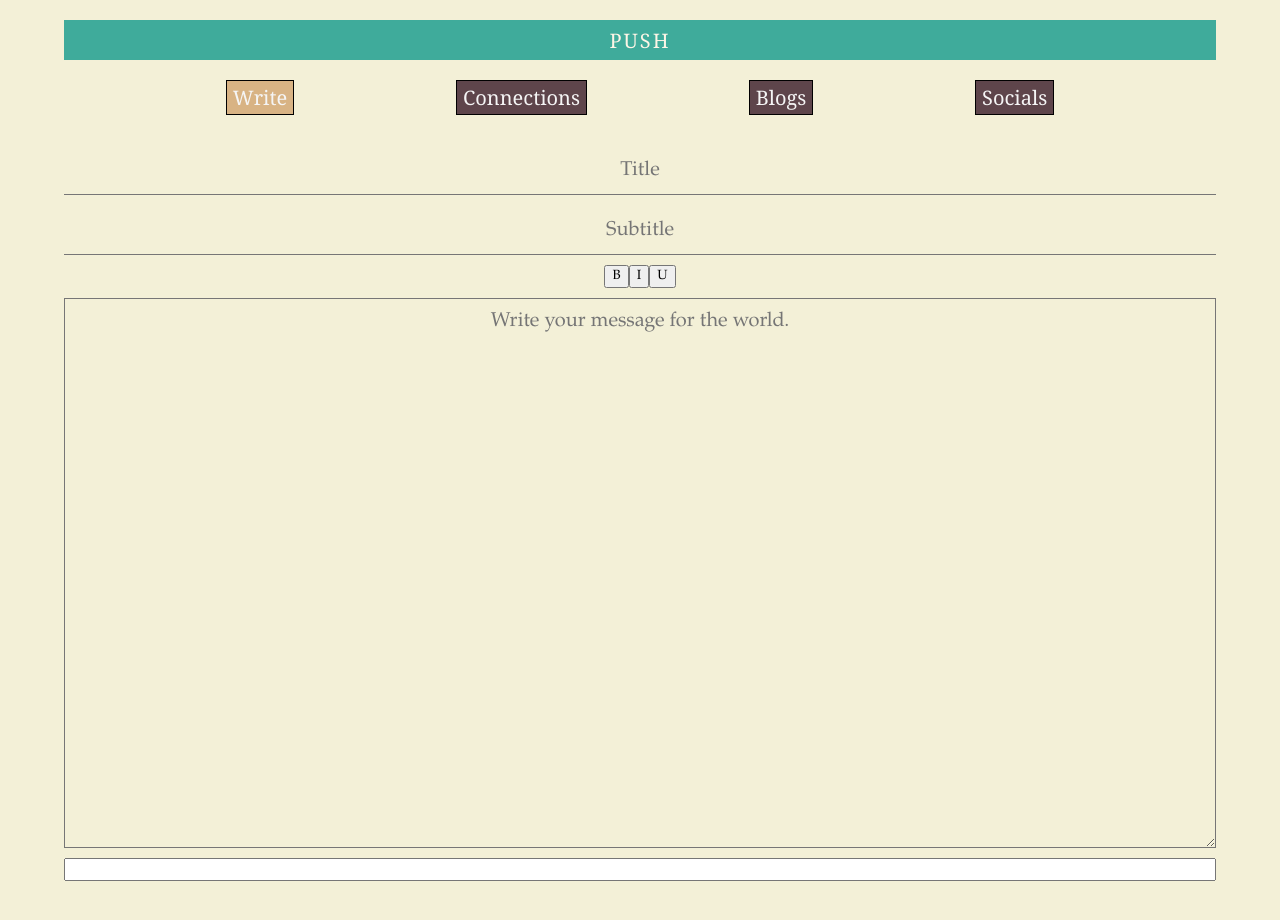
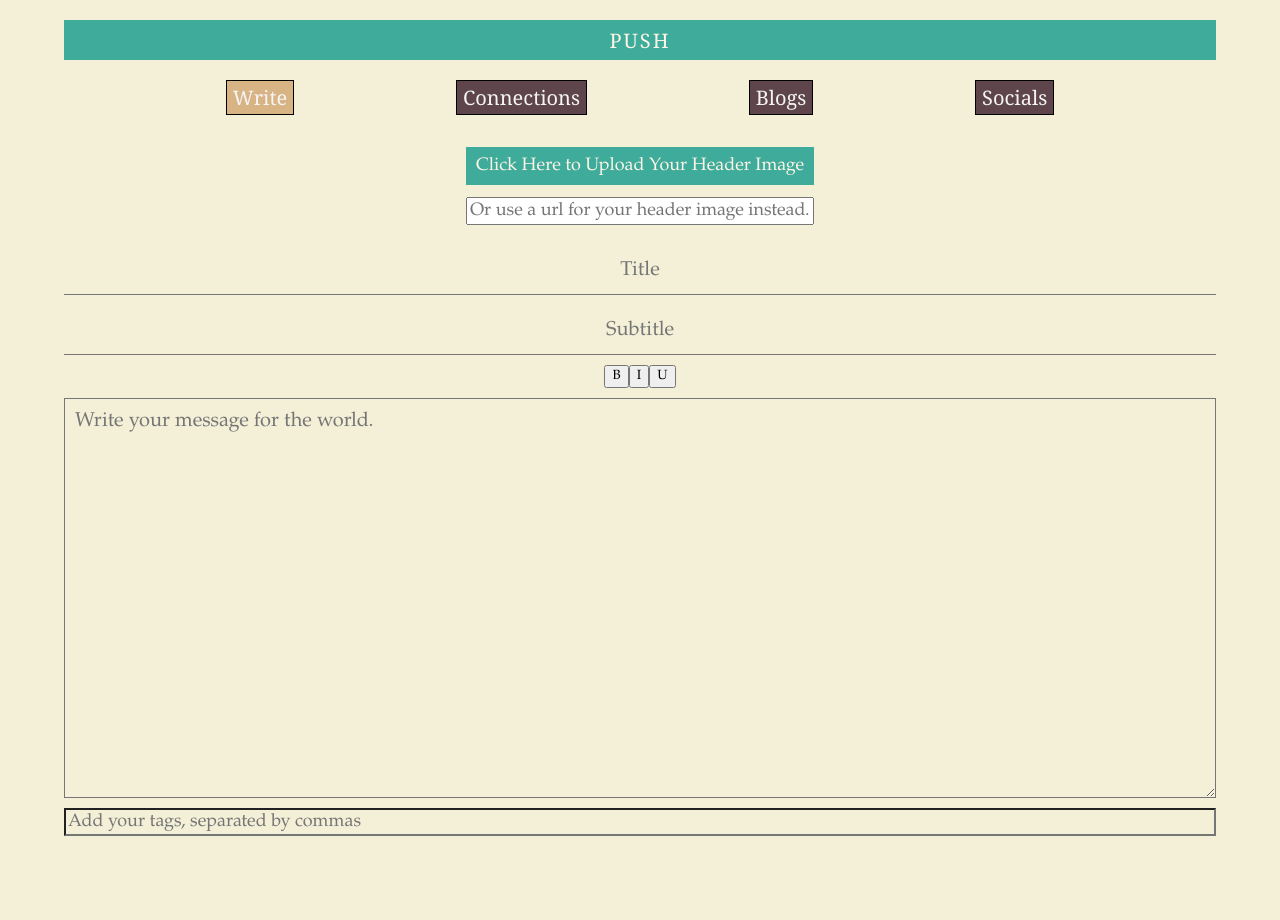
Before and after one commit to S3Prototype/onepush, a Next.js app: page / in a window 1280 px wide. Shown: the top 920 px of the page. After the commit the page ends 856 px from the top, so only its background shows below. Built offline with nearby package versions, Linux system fonts and the light colour scheme.

Commit message:
Added lots of features. Manually entering API keys works, tags work, the app will auto-generate your user id from your medium api key now, the first half of header image uploads works. Almost there!

```diff
--- a/components/Connections.tsx
+++ b/components/Connections.tsx
@@ -1,6 +1,18 @@
 import cStyles from '../styles/Connections.module.css'
+import {useRef, useEffect} from 'react'
 
-function Connections() {
+function Connections(props) {
+
+    const hashnodeRef = useRef('')
+    const devRef = useRef('')
+    const mediumRef = useRef('')
+
+    useEffect(()=>{
+        hashnodeRef.current.value = props.apiKeys.hashnode.current
+        devRef.current.value = props.apiKeys.dev.current
+        mediumRef.current.value = props.apiKeys.medium.current
+    }, [])
+
     return (
         <div className={cStyles.connections_container}>
 
@@ -10,19 +22,32 @@ function Connections() {
             <div className={cStyles.connection}>
                 <label htmlFor="hashnode_connection">Hashnode Key/Token:
                 </label>
-                <input className={cStyles.token_input} placeholder="Enter your hashnode API Key here." name="hashnode_connection" type="text"></input>
+                <input className={cStyles.token_input}
+                placeholder="Enter your hashnode API Key here." name="hashnode_connection"
+                ref={hashnodeRef}
+                onChange={(e)=>props.updateHashnodeKey(e.target.value)}
+                type="text">
+                </input>
             </div>
 
             <div className={cStyles.connection}>
                 <label htmlFor="dev_connection">DEV.to Key/Token:
                 </label>
-                <input className={cStyles.token_input} placeholder="Enter your DEV API Key here." name="dev_connection" type="text"></input>
+                <input className={cStyles.token_input}
+                placeholder="Enter your DEV API Key here."
+                ref={devRef}
+                onChange={(e)=>props.updateDevKey(e.target.value)}
+                name="dev_connection" type="text"></input>
             </div>
 
             <div className={cStyles.connection}>
                 <label htmlFor="medium_connection">Medium Key/Token:
                 </label>
-                <input className={cStyles.token_input} placeholder="Enter your Medium API Key here." name="medium_connection" type="text"></input>
+                <input className={cStyles.token_input}
+                placeholder="Enter your Medium API Key here."
+                ref={mediumRef}
+                onChange={(e)=>props.updateMediumKey(e.target.value)}
+                name="medium_connection" type="text"></input>
             </div>
         </div>
     )
--- a/components/Write.tsx
+++ b/components/Write.tsx
@@ -1,31 +1,82 @@
 import write from '../styles/Write.module.css'
 import EditorButtons from '../components/EditorButtons'
+import {useEffect, useState, useRef} from 'react'
 
 export default function Write(props) {
+    const textRef = useRef('')
+    const titleRef = useRef('')
+    const subTitleRef = useRef('')
+    const tagRef = useRef('')
+    useEffect(()=>{
+        textRef.current.value = props.prev.text.current
+        titleRef.current.value = props.prev.title.current
+        subTitleRef.current.value = props.prev.subTitle.current
+        tagRef.current.value = props.prev.tags.current
+            //Tags are complicated, because the state stores
+            //an array, not a string. I think.
+    }, [])
+
+    const [previewImageSrc, setPreviewImageSrc] = useState('')
+
+    const imagePreviewRef = useRef('')
+
+    function loadFile(e) {
+        setPreviewImageSrc(URL.createObjectURL(e.target.files[0]));
+    }
+
+    function freeImageMemory(){
+        URL.revokeObjectURL(previewImageSrc)
+    }
+
+    function changeImageUpload(){
+        imagePreviewRef.current.click()
+    }
+
     return (
             <div className={write.editor_container}>
+                <div className={write.header_container}>
+                    <img className={write.previewImage} onLoad={freeImageMemory} src={previewImageSrc}  id="preview"></img>
+                    <form>
+                        <label onClick={changeImageUpload} className={write.image_upload_label} htmlFor="image_upload">Click Here to Upload Your Header Image
+                            <input className={write.image_upload_button} onChange={loadFile} type="file" ref={imagePreviewRef} id="imageUpload" name="image_upload" accept="image/*">
+                            </input>
+                        </label>
+                    </form>
+
+                    {/* <span className={write.upload_name}>{previewImageSrc}</span> */}
+
+                    <input className={write.url_preview} placeholder="Or use a url for your header image instead.">
+                    </input>
+                </div>
+
                 <label htmlFor="blogTitle"></label>
                 <input name="blogTitle" id="blogTitle" type="text"
                 className={write.title_input}
                 placeholder="Title"
                 onInput={(e)=>props.updateBlogTitle(e.target.value)}
+                ref={titleRef}
                 />
 
                 <input type="text" name="blogSubTitle"
                 className={write.title_input} id="blogSubTitle"
                 placeholder="Subtitle"
                 onChange={(e)=>props.updateBlogSubTitle(e.target.value)}
+                ref={subTitleRef}
                 />
 
                 <EditorButtons/>
 
                 <textarea className={write.blog_text_area}
-                placeholder="Write your message for the world."
-                onChange={(e)=>props.updateBlogText(e.target.value)}
-                ></textarea>
+                    placeholder="Write your message for the world."
+                    onChange={(e)=>props.updateBlogText(e.target.value)}
+                    ref={textRef}
+                >
+                </textarea>
 
                 <input type="text" className={write.tags} name="tags" id="tags"
-                onChange={(e)=>props.updateBlogTags(e.target.value)}
+                    ref={tagRef}
+                    placeholder="Add your tags, separated by commas"
+                    onChange={(e)=>props.updateBlogTags(e.target.value)}
                 />
             </div>
     )
--- a/pages/api/write_post.ts
+++ b/pages/api/write_post.ts
@@ -1,18 +1,38 @@
-import { write } from "node:fs"
+export default async (req, res) => {
 
-export default (req, res) => {
-    // writeToMedium(req.body)
-    // writeToDEV(req.body)
-    // writeToHashnode(req.body)
-    res.status(200).json({ name: 'It worked' })
+    const messages = []
+    if(req.body.hashnodeKey)
+        try{
+            messages.push( await writeToHashnode(req.body) )
+        } catch(error){
+            messages.push(error)
         }
 
-function writeToDEV(query){
+    if(req.body.mediumKey)
+        try{
+            messages.push( await writeToMedium(req.body) )
+        } catch(error){
+            messages.push(error)
+        }
+
+    if(req.body.devKey)
+        try{
+            messages.push( await writeToDev(req.body) )
+        } catch(error){
+            messages.push(error)
+        }
+
+    if(messages.length <= 0) messages.push("Error. For some reason, your blog did not post to any of the selected platforms.")
+
+    res.status(200).send(messages)
+}
+
+async function writeToDev(query){
     // console.log("DEV API", process.env.DEV_API_KEY)
     const myRequest = new Request(`https://dev.to/api/articles`, {
         method: 'POST',
         headers: {
-            'api-key': '',
+            'api-key': `${query.devKey}`,
             'Content-Type': 'application/json'
         },
         // mode: 'cors',
@@ -22,31 +42,51 @@ function writeToDEV(query){
                 title: query.blogTitle,
                 published: true,
                 body_markdown: query.blogText,
-                tags: [
-                "discuss",
-                "help"
-                ],
-                series: "Hello series"
+                tags: query.blogTags,
+                series: "Onepush Series"
             }
         })
       })
 
-      fetch(myRequest)
-      .then(res=>console.log("DEV Result", res))
-      .then(res=>console.log(res))
+      try{
+          const result =  await fetch(myRequest)
+          return result
+      } catch(error){
+          return error
+      }
 }
 
-function writeToMedium(query){
-    // query.tags = convertToHashNodeTags(query.tags)
+async function writeToMedium(query){
 
-    const myRequest = new Request(`https://api.medium.com/v1/users/${process.env.MEDIUM_USER_ID}/posts`, {
+    if(!query.medium_user_id){
+        try{
+            const userData = await fetch(`https://api.medium.com/v1/me`, {
+                method: 'GET',
+                headers: {
+                    'Content-Type': 'application/json',
+                    "Accept": "application/json",
+                    "Accept-Charset": "utf-8",
+                    "Host": "api.medium.com",
+                    'Authorization': `Bearer ${query.mediumKey}`
+                }
+            })
+
+            const responseData = await userData.json()
+            query.medium_user_id = responseData.data.id
+        } catch(error){
+            return error
+        }
+    }
+
+
+    const myRequest = new Request(`https://api.medium.com/v1/users/${query.medium_user_id}/posts`, {
         method: 'POST',
         headers: {
             'Content-Type': 'application/json',
             "Accept": "application/json",
             "Accept-Charset": "utf-8",
             "Host": "api.medium.com",
-            'Authorization': `Bearer ${process.env.MEDIUM_API_KEY}`
+            'Authorization': `Bearer ${query.mediumKey}`
         },
         mode: 'cors',
         cache: 'default',
@@ -55,43 +95,50 @@ function writeToMedium(query){
             contentFormat: "markdown",
             content: query.blogText,
             // canonicalUrl: `http://shaquilhansford.medium.com/posts/${query.blogTitle.replace(/\s/g, '-')}`,
-            tags: ["webdev", "tech", "buildinpublic"],
+            tags: query.blogTags,
             publishStatus: "public"
         })
     })
 
-      fetch(myRequest)
-      .then(res=>console.log(res))
-      .then(res=>console.log(res))
-
+    try{
+        const postRequest = await fetch(myRequest)
+        return await postRequest.json()
+    } catch(error){
+        console.log("Medium is breaking")
+        return error
+    }
 }
 
-function writeToHashnode(query){
-    fetch('https://api.hashnode.com', {
+async function writeToHashnode(query){
+    try{
+        const result = await fetch('https://api.hashnode.com', {
             method: 'POST',
             headers: {
                 'Content-Type': 'application/json',
-            'Authorization': "1c2592d7-b24a-40d4-b86a-4c06edcc2187"
+                'Authorization': `${query.hashnodeKey}`
             },
             body: JSON.stringify({
                 query: "mutation createStory($input: CreateStoryInput!){ createStory(input: $input){ code success message } }",
                 variables: {
                     input: {
-                    title: "What are the e2e testing libraries you use ?",
-                    contentMarkdown: "I was wondering what e2e testing libaries do you use",
-                    tags: [
-                        {
+                        title: query.blogTitle,
+                        contentMarkdown: query.blogText,
+                        tags: query.blogTags.map(tag=>{
+                            return {
                             _id: "56744723958ef13879b9549b",
-                            slug: "testing",
-                            name: "Testing"
+                            slug: tag,
+                            name: tag
                             }
-                    ],
+                        }),
                         coverImageURL: "https://cdn.hashnode.com/res/hashnode/image-dev/upload/v1562665620141/tc-h-erqF.jpeg",
                     }
                 }
             })
         })
-    .then(res =>res.json())
-    .then(res=>console.log(res))
-    .catch(err=>console.log(err))
+
+        return await result.json()
+
+    } catch(error){
+        return error
     }
+}
--- a/pages/index.js
+++ b/pages/index.js
@@ -1,8 +1,9 @@
 import NavBar from '../components/NavBar.tsx'
 import Write from '../components/Write.tsx'
 import PushButton from '../components/PushButton.tsx'
-import {useState} from 'react'
+import {useRef, useEffect, useState} from 'react'
 import Connections from '../components/Connections'
+// import hashnode from '../components/hashnode'
 
 
 export default function Home() {
@@ -17,10 +18,16 @@ export default function Home() {
           updateBlogTitle={setBlogTitle}
           updateBlogSubTitle={setBlogSubTitle}
           updateBlogTags={parseAndSetTags}
+          prev={prev}
         />
 
       case "connections":
-        return <Connections />
+        return <Connections
+          apiKeys={apiKeys}
+          updateDevKey={setDevKey}
+          updateMediumKey={setMediumKey}
+          updateHashnodeKey={setHashnodeKey}
+        />
     }
 
     return null
@@ -30,15 +37,62 @@ export default function Home() {
     setPageToShow(rawPageName.substring(0, rawPageName.indexOf("Button")))
   }
 
+  const [devKey, setDevKey] = useState('')
+  const [mediumKey, setMediumKey] = useState('')
+  const [hashnodeKey, setHashnodeKey] = useState('')
+
+  const apiKeys = {
+    dev: useRef(''),
+    medium: useRef(''),
+    hashnode: useRef(''),
+  }
+
+  useEffect(()=>{
+    apiKeys.dev.current = devKey
+    apiKeys.medium.current = mediumKey
+    apiKeys.hashnode.current = hashnodeKey
+
+  }, [devKey, mediumKey, hashnodeKey])
+
+
   const [blogText, setBlogText] = useState("")
   const [blogTitle, setBlogTitle] = useState("")
   const [blogSubTitle, setBlogSubTitle] = useState("")
   const [blogTags, setBlogTags] = useState([])
 
+  const prev = {
+    text: useRef(''),
+    title: useRef(''),
+    subTitle: useRef(''),
+    tags: useRef(''),
+  }
+
+  useEffect(()=>{
+    prev.text.current = blogText
+    prev.title.current = blogTitle
+    prev.subTitle.current = blogSubTitle
+    prev.tags.current = blogTags.join(', ')
+  }, [blogText, blogTitle, blogSubTitle, blogTags])
+
   function parseAndSetTags(rawTagText){
-    console.log(`Raw tags are: ${rawTagText}`)
+    // console.log(`Raw tags are: ${rawTagText}`)
     //Split out the tags, which should be split by commas.
     //Then add them to an array and setBlogTags(thearray).
+    if(!rawTagText || rawTagText.length <= 0){
+      setBlogTags([])
+      console.log(blogTags)
+      return
+    }
+
+    if(!rawTagText.includes(',')){
+      setBlogTags([rawTagText])
+      console.log(blogTags)
+      return
+    }
+
+    rawTagText = rawTagText.split(' ').join('')
+    setBlogTags(rawTagText.split(','))
+    console.log(blogTags)
   }
 
   function makePost(){
@@ -46,10 +100,14 @@ export default function Home() {
       method: 'POST',
       headers: { 'Content-Type': 'application/json'},
       body: JSON.stringify({
-        "blogTitle": blogTitle,
-        "blogText": blogText,
-        "blogSubTitle": blogSubTitle,
-        "blogTags": blogTags
+        blogTitle,
+        blogText,
+        blogSubTitle,
+        blogTags,
+
+        devKey,
+        mediumKey,
+        hashnodeKey
       }),
     })
     .then(res => res.json())
--- a/styles/Connections.module.css
+++ b/styles/Connections.module.css
@@ -46,10 +46,13 @@
     border-width: 0 0 1px 0;
     background: none;
     font-size: 18px;
+    color: #3fab9b;
+    text-align: center;
 }
 
 .token_input:focus{
     background-color: whitesmoke;
+    text-align: left;
     color: black;
 }
 
--- a/styles/Write.module.css
+++ b/styles/Write.module.css
@@ -3,7 +3,7 @@
     min-width: 90%;
     max-width: 90%;
 
-    min-height: 100vh;
+    max-height: 100vh;
 
     display: flex;
     flex-direction: column;
@@ -11,11 +11,50 @@
     align-items: center;
 
     row-gap: 10px;
+
+    color: black;
 }
 
 .editor_container > input{
     min-width: 100%;
     max-width: 100%;
+}
+
+.header_container{
+    display: flex;
+    flex-direction: column;
+    row-gap: 20px;
+
+    align-items: center;
+}
+
+.previewImage{
+    max-width: 200px;
+}
+
+.image_upload_label{
+    background-color: #3fab9b;
+    font-size: 18px;
+    padding: 10px;
+}
+
+.image_upload_button{
+    display: none;
+}
+
+.image_upload_button::selection{
+    background: none;
+}
+
+.upload_name{
+    color: black;
+    max-width: 80%;
+}
+
+.url_preview{
+    color: black;
+    font-size: 18px;
+    min-width: 100%;
 }
 
 .title_input{
@@ -25,6 +64,7 @@
     font-size: 20px;
     border-width: 0 0 1px 0;
     background: none;
+    text-align: center;
 }
 
 .title_input::placeholder{
@@ -32,12 +72,13 @@
 }
 
 .title_input:focus{
+    text-align: left;
     background: whitesmoke;
 }
 
 .blog_text_area{
     min-width: 100%;
-    min-height: 550px;
+    min-height: 50vh;
     max-height: 60vh;
     overflow-y: auto;
     color: black;
@@ -46,7 +87,6 @@
     background: none;
 }
 .blog_text_area::placeholder{
-    text-align: center;
     font-size: 20px;
 }
 
@@ -55,5 +95,11 @@
 }
 
 .tags{
+    color: black;
+    background: none;
+    font-size: 18px;
+}
 
+.tags:focus{
+    background-color: whitesmoke;
 }
```
Also changed, not shown: components/hashnode.ts (renamed from pages/api/hashnode.ts), todo.txt. Lines whose indentation alone changed are shown as unchanged.
